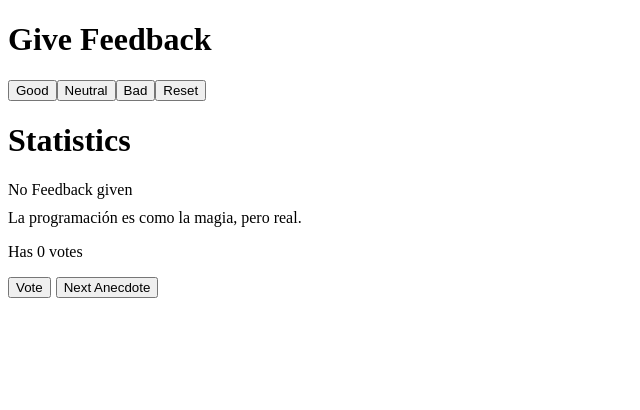
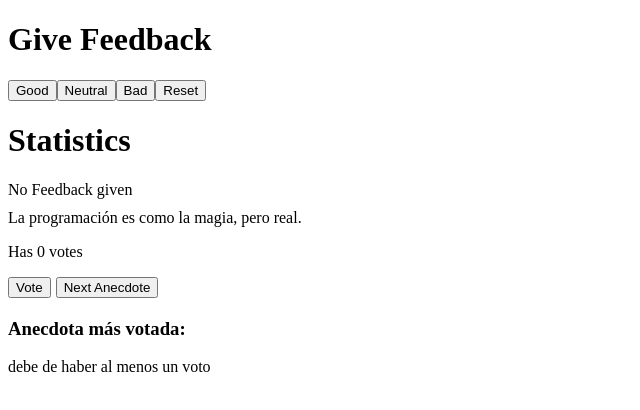
Before and after one commit to INKINSS/FullStackOpen-P1, a React (Vite) app: page / in a window 1280 px wide. Shown: the top 410 px of the page, without its empty margins (0-640 px from the left). Built offline with nearby package versions, Linux system fonts and the light colour scheme.

Commit message:
exersise 1.14 anecdotes, step 3 complete

```diff
--- a/src/components/VoteAnecdotes.jsx
+++ b/src/components/VoteAnecdotes.jsx
@@ -15,6 +15,11 @@ const VoteAnecdotes = () => {
     setCurrenAnecdoteIndex((currentAnecdoteIndex + 1) % anecdotes.length);
   };
 
+  const getMostVotedAnecdote = () => {
+    const mostVoted = anecdoteVotes.reduce((max, anecdote) =>
+      anecdote.votes > max.votes ? anecdote : max, anecdoteVotes[0]);
+    return mostVoted.votes === 0 ? "debe de haber al menos un voto" : mostVoted.text;
+  };
 
   return (
     <main>
@@ -28,6 +33,10 @@ const VoteAnecdotes = () => {
           Next Anecdote
         </button>
       </div>
+      <div style={{marginTop: '20px'}}>
+        <h3>Anecdota más votada:</h3>
+        <p>{getMostVotedAnecdote()}</p>
+      </div>
     </main>
   );
 };
```
